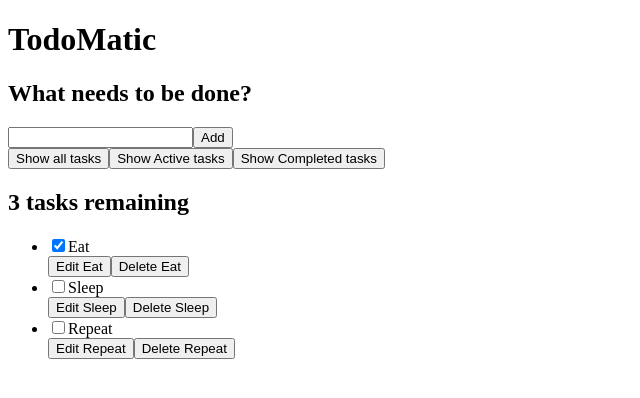
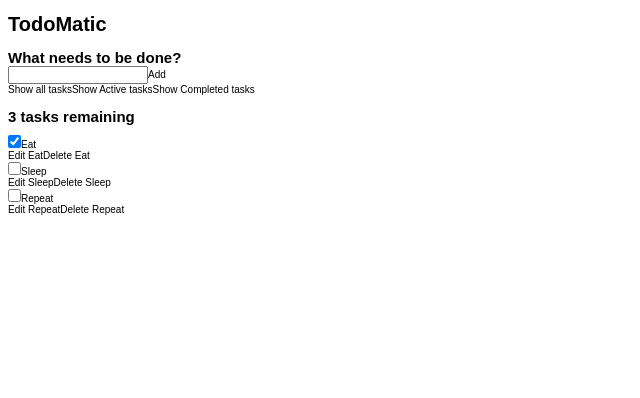
Before and after one commit to CollinsC1O/ToDoList, a React (Vite) app: page / in a window 1280 px wide. Shown: the top 398 px of the page, without its empty margins (0-640 px from the left). Built offline with nearby package versions, Linux system fonts and the light colour scheme.

Commit message:
feat: impliment styles

```diff
--- a/src/index.css
+++ b/src/index.css
@@ -0,0 +1,50 @@
+*::before,
+*::after {
+  box-sizing: border-box;
+}
+*:focus-visible {
+  outline: 3px dashed #228bec;
+  outline-offset: 0;
+}
+html {
+  font: 62.5% / 1.15 sans-serif;
+}
+h1,
+h2 {
+  margin-bottom: 0;
+}
+ul {
+  list-style: none;
+  padding: 0;
+}
+button {
+  -moz-osx-font-smoothing: inherit;
+  -webkit-font-smoothing: inherit;
+  appearance: none;
+  background: transparent;
+  border: none;
+  color: inherit;
+  font: inherit;
+  line-height: normal;
+  margin: 0;
+  overflow: visible;
+  padding: 0;
+  width: auto;
+}
+button::-moz-focus-inner {
+  border: 0;
+}
+button,
+input,
+optgroup,
+select,
+textarea {
+  font-family: inherit;
+  font-size: 100%;
+  line-height: 1.15;
+  margin: 0;
+}
+button,
+input {
+  overflow: visible;
+}
```
Also changed, not shown: 1 other file (tests, documents, lock files or other folders).
